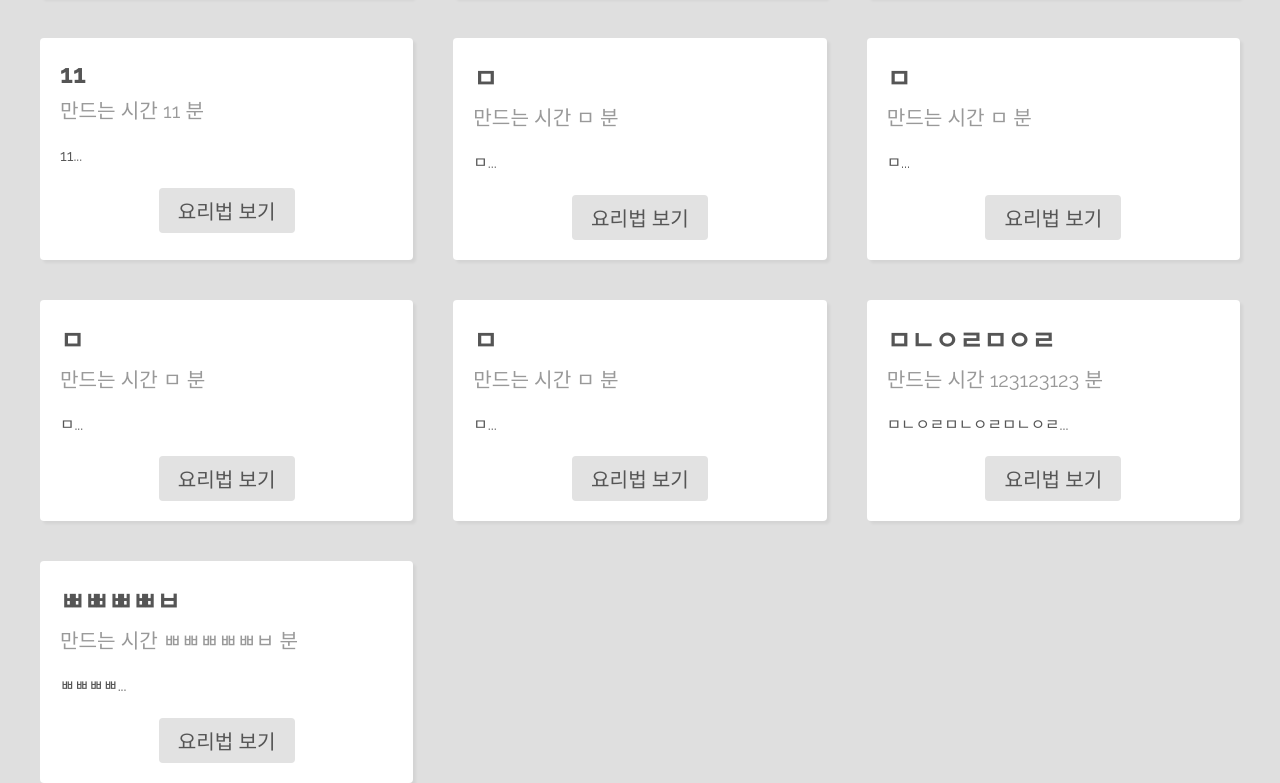
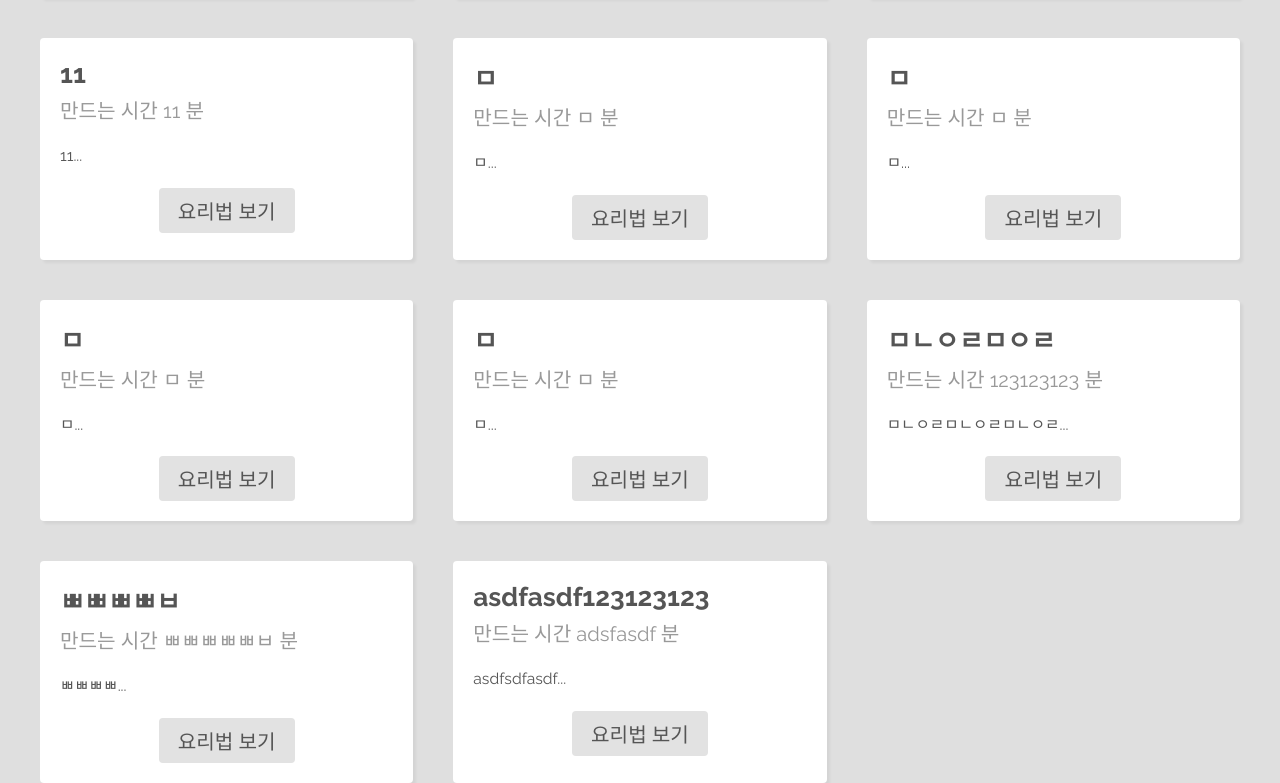
Before and after one commit to TaeHyeon47/cooking-recipe, a React (Create React App) app: page / in a window 1280 px wide. Shown: the part 2273-3056 px from the top of the page. Built offline with nearby package versions, Linux system fonts and the light colour scheme; data requests are answered from the project's data file.

Commit message:
React Post 코멘트 추가

```diff
--- a/data/db.json
+++ b/data/db.json
@@ -277,6 +277,17 @@
       "method": "ㅃㅃㅃㅃ",
       "cookingTime": "ㅃㅃㅃㅃㅃㅂ 분",
       "id": "-2bzLF6"
+    },
+    {
+      "title": "asdfasdf123123123",
+      "ingredients": [
+        "asdf",
+        "asdfasdf",
+        "asfdsdfsdfsf"
+      ],
+      "method": "asdfsdfasdf",
+      "cookingTime": "adsfasdf 분",
+      "id": "mLhPlM5"
     }
   ]
 }
--- a/src/hooks/useFetch.js
+++ b/src/hooks/useFetch.js
@@ -18,6 +18,7 @@ export const useFetch = (url, method = 'GET') => {
   };
 
   useEffect(() => {
+    //AbortController를 통신에 필요한 controller 객체를 준다.
     const controller = new AbortController();
 
     const fetchData = async (fetchOptions) => {
--- a/src/pages/create/Create.js
+++ b/src/pages/create/Create.js
@@ -21,8 +21,9 @@ export default function Create() {
 
   const handleSubmit = (e) => {
     e.preventDefault();
-    // Json-server는 자동적으로 Id를 추가해주기 때문에 ID를 입력할 필요가 없다.
+    //useFetch에서 디스트럭쳐링한 postData에 파라미터로 데이터를 전달
     postData({
+      // Json-server는 자동적으로 Id를 추가해주기 때문에 ID를 입력할 필요가 없다.
       title,
       ingredients,
       method,
@@ -95,7 +96,7 @@ export default function Create() {
         </label>
 
         <label>
-          <span>요리시간:</span>
+          <span>요리 시간</span>
           <input
             type='text'
             onChange={(e) => setCookingTime(e.target.value)}
```
